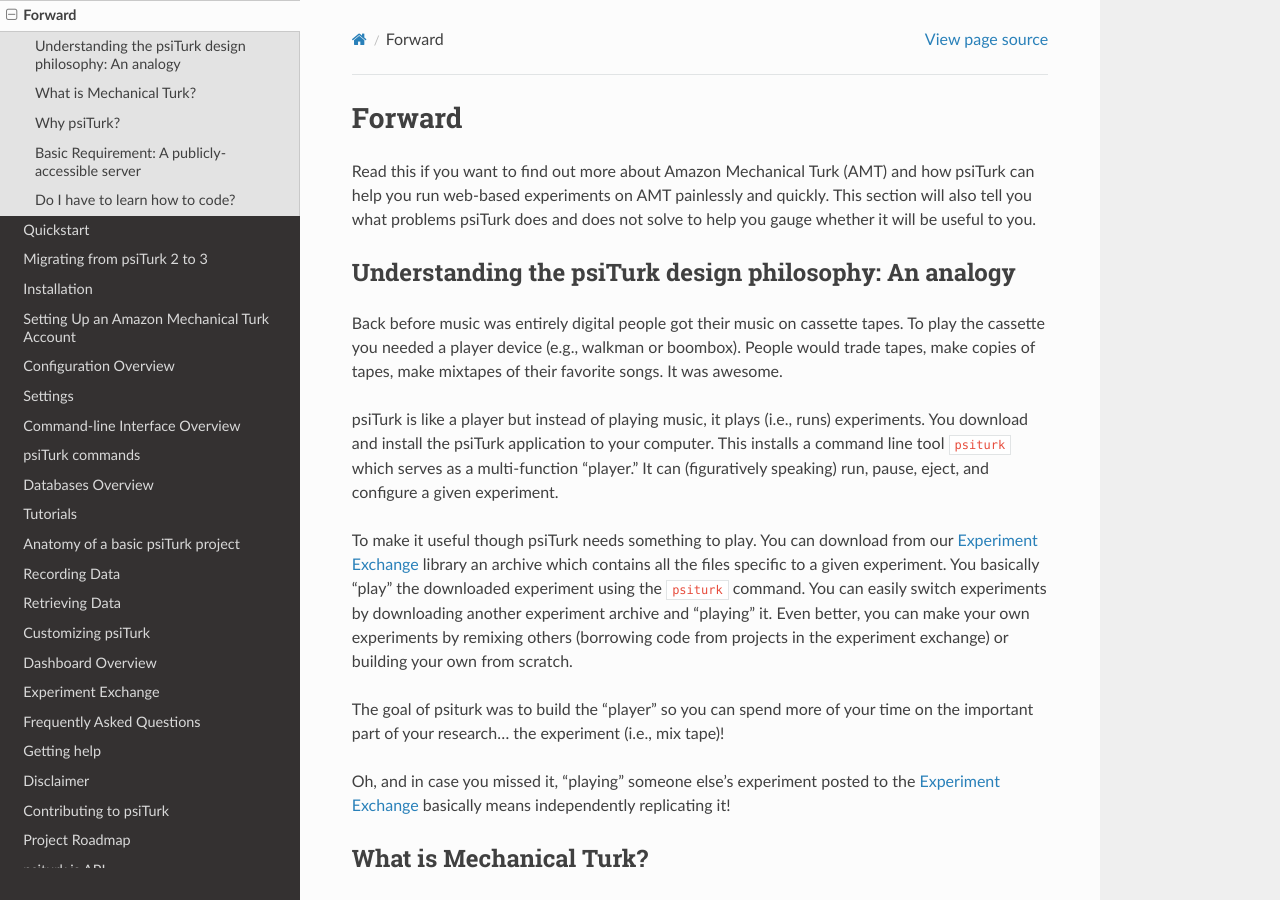
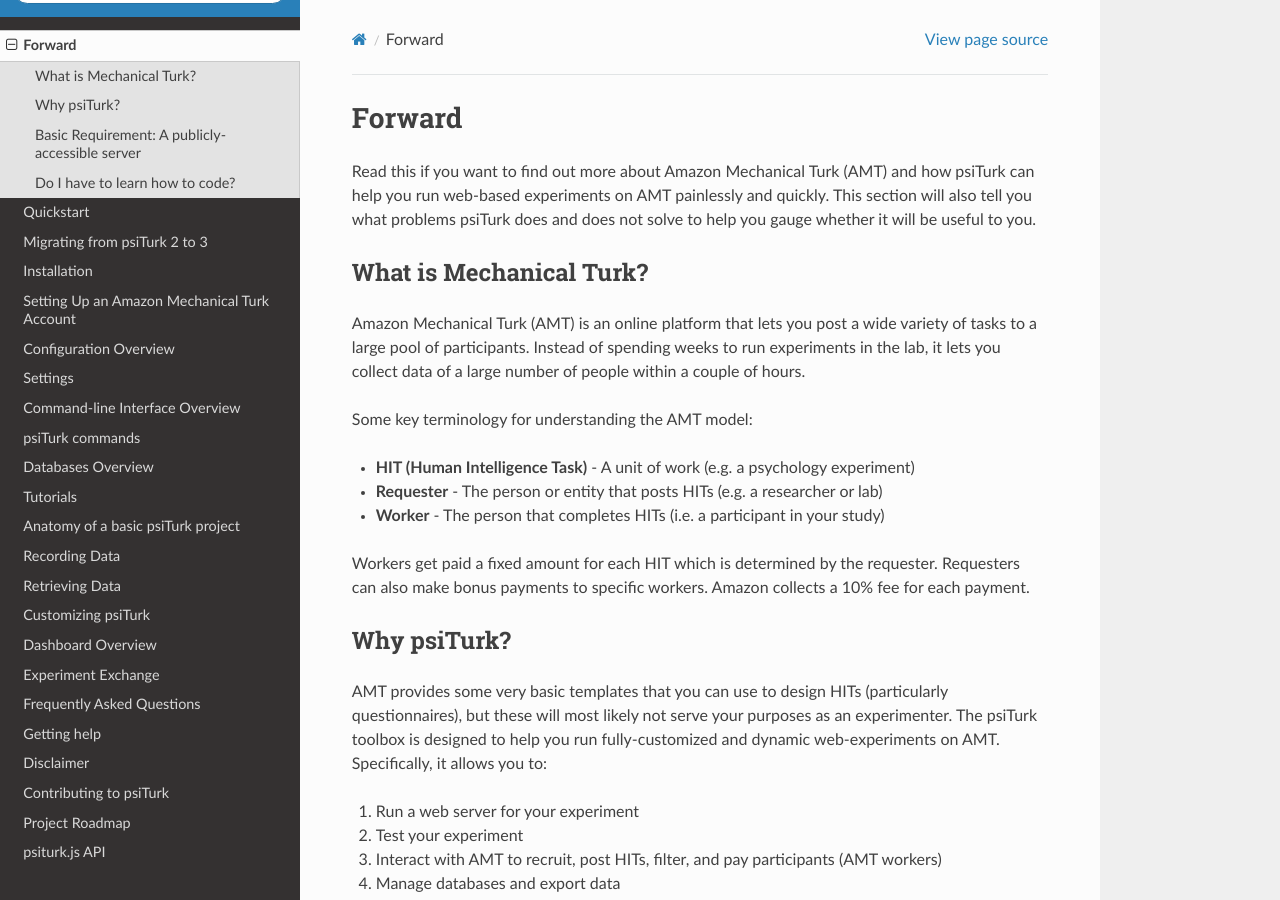
Before and after one commit to NYUCCL/psiTurk, a Sphinx documentation site: the page built from doc/forward.rst, in a window 1280 px wide and 900 px high. Built offline with Sphinx 7.4.7 and the Read the Docs theme 2.0.0, drawn with Linux system fonts in a browser that asks for light colours.

Commit message:
dropping emphasis on experiment exchange in docs

```diff
--- a/doc/forward.rst
+++ b/doc/forward.rst
@@ -9,37 +9,6 @@
 painlessly and quickly. This section will also tell you what problems
 psiTurk does and does not solve to help you gauge whether it will be
 useful to you.
-
-
-Understanding the psiTurk design philosophy: An analogy
-~~~~~~~~~~~~~~~~~~~~~~~~~~~~~~~~~~~~~~~~~~~~~~~~~~~~~~~
-
-Back before music was entirely digital people got their music on
-cassette tapes. To play the cassette you needed a player device (e.g.,
-walkman or boombox). People would trade tapes, make copies of tapes,
-make mixtapes of their favorite songs. It was awesome.
-
-psiTurk is like a player but instead of playing music, it plays
-(i.e., runs) experiments. You download and install the psiTurk application
-to your computer. This installs a command line tool ``psiturk`` which serves as a
-multi-function "player." It can (figuratively speaking) run, pause,
-eject, and configure a given experiment.
-
-To make it useful though psiTurk needs something to play. You can download
-from our :ref:`experiment-exchange` library an archive
-which contains all the files specific to a given experiment. You basically
-“play” the downloaded experiment using the ``psiturk`` command. You can easily
-switch experiments by downloading another experiment archive and “playing” it.
-Even better, you can make your own experiments by remixing others (borrowing
-code from projects in the experiment exchange) or building your own from scratch.
-
-The goal of psiturk was to build the “player” so you can spend more of
-your time on the important part of your research… the experiment (i.e.,
-mix tape)!
-
-Oh, and in case you missed it, "playing" someone else's experiment
-posted to the :ref:`experiment-exchange` basically
-means independently replicating it!
 
 
 What is Mechanical Turk?
```
